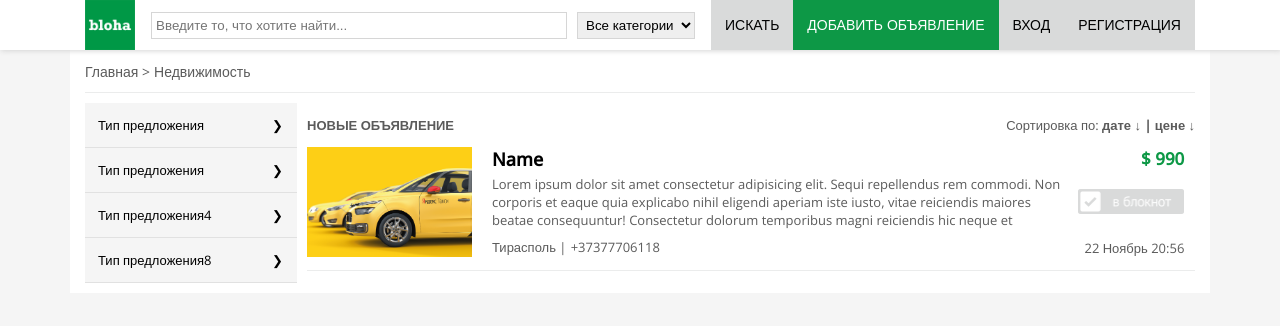
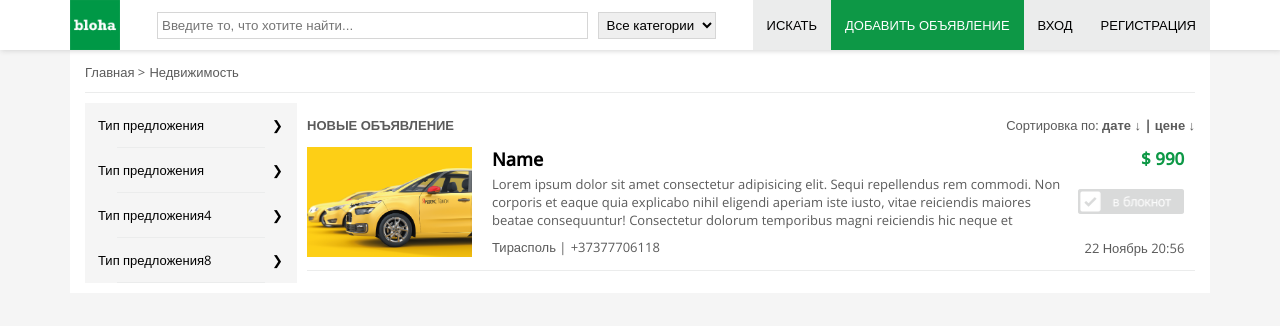
Before and after one commit to absimonyan/bloha, a Node server app: page / in a window 1280 px wide. Shown: the top 326 px of the page. Run offline with Node 20, Linux system fonts and the light colour scheme.

Commit message:
First edits

```diff
--- a/public/styles/components/_button.scss
+++ b/public/styles/components/_button.scss
@@ -5,12 +5,12 @@
     padding: 0 14px;
     height: 50px;
     // border-radius: 5px;
-    font-size: 14px;
+    font-size: 13px;
     font-weight: 500;
-    background-color: $grey;
+    background-color: $lightgrey;
     transition: .3s;
     &:hover {
-        background-color: $lightgrey;
+        background-color: $grey;
     }
 }
 
@@ -22,7 +22,7 @@
     padding: 0 14px;
     height: 50px;
     color: white;
-    font-size: 14px;
+    font-size: 13px;
     background-color: $grey;
     transition: .3s;
     background-color: $green;
--- a/public/styles/components/_hr.scss
+++ b/public/styles/components/_hr.scss
@@ -4,3 +4,10 @@
     height: 1px;
     max-height: .5px;
 }
+
+.hr.alt {
+    margin: 0 auto;
+    width: 70%;
+    height: 1px;
+    max-height: 1px;
+}
--- a/public/styles/layouts/_marketplace.scss
+++ b/public/styles/layouts/_marketplace.scss
@@ -14,7 +14,7 @@ body {
     &__top {
         padding: 10px 0;
         span {
-            font-size: 14px;
+            font-size: 13px;
             color: #5b5b5b;
             cursor: pointer;
             &::after {
@@ -45,13 +45,14 @@ body {
         }
         .tabs {
             overflow: hidden;
+            background-color: #f5f5f5;
         }
         .tab {
             width: 100%;
             color: black;
             font-size: 13px;
             overflow: hidden;
-            border-bottom: 1px solid #e1e1e1;
+            // border-bottom: 1px solid #e1e1e1;
             &-label {
                 display: flex;
                 justify-content: space-between;
@@ -73,11 +74,12 @@ body {
             }
             &-content {
                 max-height: 0;
-                padding: 0 1em;
+                // padding: 0 1em;
                 color: #5b5b5b;
                 background: $lightblue;
                 transition: all .35s;
                 select {
+                    opacity: 0;
                     color: black;
                     width: 100%;
                     outline: none;
@@ -133,6 +135,9 @@ body {
                 &::after {
                     transform: rotate(90deg);
                 }
+            }
+            ~.tab-content select {
+                opacity: 1;
             }
             ~.tab-content {
                 max-height: 100vh;
--- a/public/styles/layouts/_navbar.scss
+++ b/public/styles/layouts/_navbar.scss
@@ -13,6 +13,7 @@ nav {
     }
     .logo {
         height: 50px;
+        width: 50px;
         color: black;
         font-size: 30px;
         line-height: 40px;
--- a/public/styles/main.css
+++ b/public/styles/main.css
@@ -49,13 +49,13 @@ body {
   border: none;
   padding: 0 14px;
   height: 50px;
-  font-size: 14px;
+  font-size: 13px;
   font-weight: 500;
-  background-color: #D9DADA;
+  background-color: #EBECEC;
   transition: 0.3s;
 }
 .btn:hover {
-  background-color: #EBECEC;
+  background-color: #D9DADA;
 }
 
 .btn.alt {
@@ -65,7 +65,7 @@ body {
   padding: 0 14px;
   height: 50px;
   color: white;
-  font-size: 14px;
+  font-size: 13px;
   background-color: #D9DADA;
   transition: 0.3s;
   background-color: #0d9846;
@@ -79,6 +79,13 @@ body {
   background-color: #EBECEC;
   height: 1px;
   max-height: 0.5px;
+}
+
+.hr.alt {
+  margin: 0 auto;
+  width: 70%;
+  height: 1px;
+  max-height: 1px;
 }
 
 .notification {
@@ -182,6 +189,7 @@ nav .nav__inner {
 }
 nav .logo {
   height: 50px;
+  width: 50px;
   color: black;
   font-size: 30px;
   line-height: 40px;
@@ -336,7 +344,7 @@ body {
   padding: 10px 0;
 }
 .marketplace__top span {
-  font-size: 14px;
+  font-size: 13px;
   color: #5b5b5b;
   cursor: pointer;
 }
@@ -369,13 +377,13 @@ body {
 }
 .marketplace__sidebar .tabs {
   overflow: hidden;
+  background-color: #f5f5f5;
 }
 .marketplace__sidebar .tab {
   width: 100%;
   color: black;
   font-size: 13px;
   overflow: hidden;
-  border-bottom: 1px solid #e1e1e1;
 }
 .marketplace__sidebar .tab-label {
   display: flex;
@@ -397,12 +405,12 @@ body {
 }
 .marketplace__sidebar .tab-content {
   max-height: 0;
-  padding: 0 1em;
   color: #5b5b5b;
   background: #f5f5f5;
   transition: all 0.35s;
 }
 .marketplace__sidebar .tab-content select {
+  opacity: 0;
   color: black;
   width: 100%;
   outline: none;
@@ -454,6 +462,9 @@ body {
 }
 .marketplace__sidebar input:checked + .tab-label::after {
   transform: rotate(90deg);
+}
+.marketplace__sidebar input:checked ~ .tab-content select {
+  opacity: 1;
 }
 .marketplace__sidebar input:checked ~ .tab-content {
   max-height: 100vh;
--- a/views/components/navbar.ejs
+++ b/views/components/navbar.ejs
@@ -1,5 +1,5 @@
 <nav>
-    <div class="container">
+    <div class="container" style="padding:0 ;">
         <div class="nav__inner">
 
             <a href="/">
--- a/views/components/sidebar.ejs
+++ b/views/components/sidebar.ejs
@@ -18,6 +18,7 @@
                     </div> -->
                 </div>
             </div>
+            <div class="hr alt"></div>
         </div>
         <div class="tab">
             <input type="checkbox" id="5" class="accordion">
@@ -29,6 +30,8 @@
                     <option>Продам</option>
                 </select>
             </div>
+            <div class="hr alt"></div>
+
         </div>
         <div class="tab">
             <input type="checkbox" id="44" class="accordion">
@@ -40,6 +43,8 @@
                     <option >Продам</option>
                 </select>
             </div>
+            <div class="hr alt"></div>
+
         </div>
         <div class="tab ">
             <input type="checkbox" id="77" class="accordion">
@@ -57,6 +62,8 @@
                     </div> -->
                 </div>
             </div>
+            <div class="hr alt"></div>
+
         </div>
     </div>
 
```
Also changed, not shown: 1 other file.
